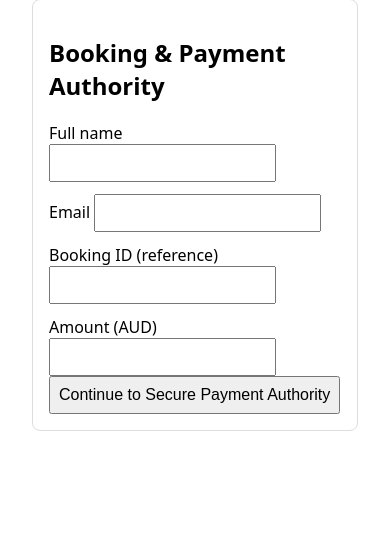
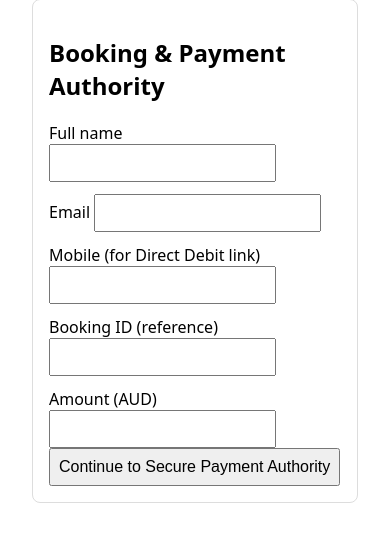
Before and after one commit to P-AlaKara/rental-payment, a Flask app: page / in a window 390 px wide. Shown: the part 178-720 px from the top of the page. Run offline with Flask 3, Linux system fonts and the light colour scheme.

Commit message:
Add mobile field and create direct debit link in booking flow
Co-authored-by: isaacmungai1219 <isaacmungai1219@gmail.com>

```diff
--- a/app/routes.py
+++ b/app/routes.py
@@ -20,11 +20,12 @@ def index():
 def start_booking():
     name = request.form.get("name", "").strip()
     email = request.form.get("email", "").strip()
+    mobile = request.form.get("mobile", "").strip()
     booking_id = request.form.get("booking_id", "").strip()
     amount = float(request.form.get("amount", 0))
     amount_cents = int(round(amount * 100))
 
-    if not (name and email and booking_id and amount_cents > 0):
+    if not (name and email and mobile and booking_id and amount_cents > 0):
         flash("All fields are required and amount must be positive.")
         return redirect(url_for("main.index"))
 
@@ -43,13 +44,13 @@ def start_booking():
     db.session.add(invoice)
     db.session.commit()
 
-    # Create hosted payment authority session
+    # Create direct debit request link (hosted authorization)
     payadv = PayAdvantageClient()
     redirect_url = url_for("main.hosted_callback", _external=True)
-    hosted = payadv.create_customer_and_authority(name=name, email=email, redirect_url=redirect_url)
+    hosted = payadv.create_direct_debit_link(name=name, email=email, mobile=mobile, reference=booking_id, redirect_url=redirect_url)
 
     # Store token temporarily when callback returns
-    current_app.logger.info("Hosted session created: %s", hosted)
+    current_app.logger.info("Direct debit link created: %s", hosted)
     return redirect(hosted["hosted_url"])
 
 
--- a/templates/index.html
+++ b/templates/index.html
@@ -15,6 +15,10 @@
       <input type="email" name="email" required />
     </label>
     <label>
+      Mobile (for Direct Debit link)
+      <input type="tel" name="mobile" required />
+    </label>
+    <label>
       Booking ID (reference)
       <input type="text" name="booking_id" required />
     </label>
```
Also changed, not shown: app/services/payadv_service.py (+34 -0 lines).
